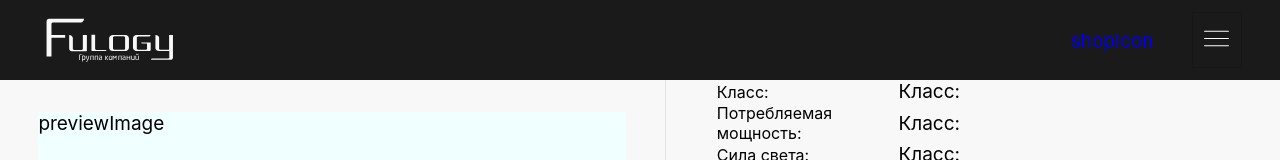
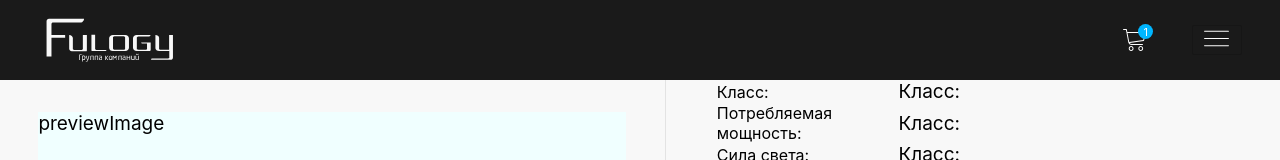
Before and after one commit to kotsur-vlad/test_fulogy, a React (Create React App) app: page / in a window 1280 px wide. Shown: the top 160 px of the page. Built offline with nearby package versions, Linux system fonts and the light colour scheme.

Commit message:
Finished static 'Header'

```diff
--- a/src/components/header/Header.js
+++ b/src/components/header/Header.js
@@ -4,6 +4,7 @@ import styles from './Header.module.scss';
 import logo from '../../assets/images/logo.svg';
 import menu from '../../assets/images/menu.svg';
 import close from '../../assets/images/close.svg';
+import cart from '../../assets/images/cart.svg';
 
 class Header extends React.Component {
 
@@ -23,11 +24,11 @@ class Header extends React.Component {
 
 		return (
 			<div className={styles.header}>
-
 				<img className={styles.logo} src={logo} alt="Fulogy"/>
-
-				<a className={styles.basket} href="#">shopIcon</a>
-
+				<a className={styles.basket} href="#">
+					<img src={cart} alt="ShopCart"/>
+					<span>{this.props.lampCount}1</span>
+				</a>
 				<button className={styles.toggle} onClick={this.onToggleClick}>
 					{this.state.isHidden ? <img src={menu} alt="Menu"/> : <img src={close} alt="Close"/>}
 				</button>
--- a/src/components/header/Header.module.scss
+++ b/src/components/header/Header.module.scss
@@ -11,12 +11,28 @@
   }
 
   .basket {
-
+    @include flex(row, center, center);
+    position: relative;
+    width: 3vw;
+    img {
+      width: 1.8vw;
+    }
+    span {
+      @include flex(row, center, center);
+      position: absolute;
+      top: -20%;
+      right: 0;
+      width: 1.2vw;
+      height: 1.2vw;
+      border-radius: 50%;
+      background-color: #00b6ff;
+      color: #f8f8f8;
+      font-size: 1.1rem;
+    }
   }
 
   .toggle {
     width: 3.9vw;
-    height: 6.9vh;
     margin-right: 3vw;
     margin-left: 3vw;
     padding: 0;
```
Also changed, not shown: src/assets/images/cart.svg (added).
